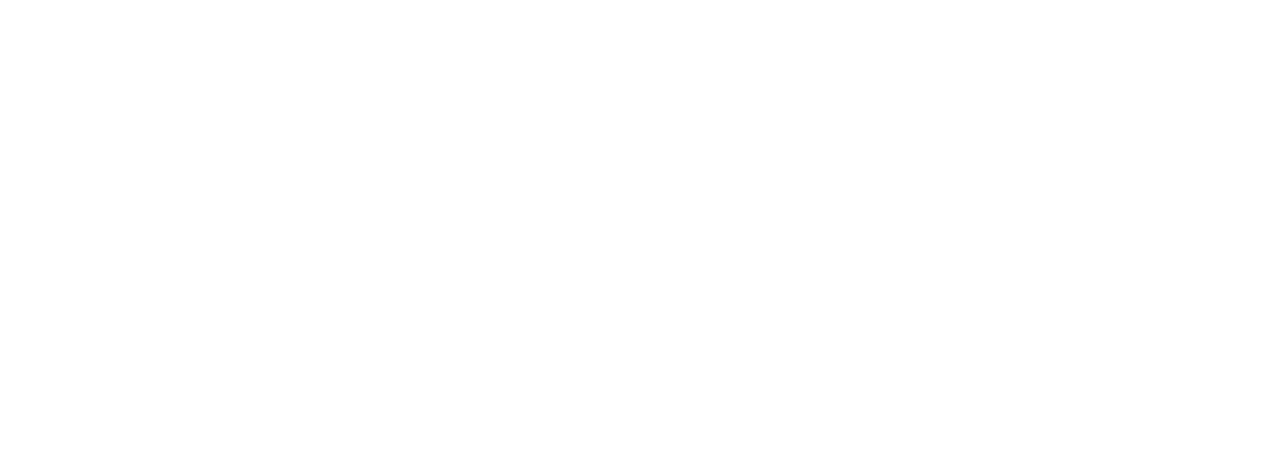
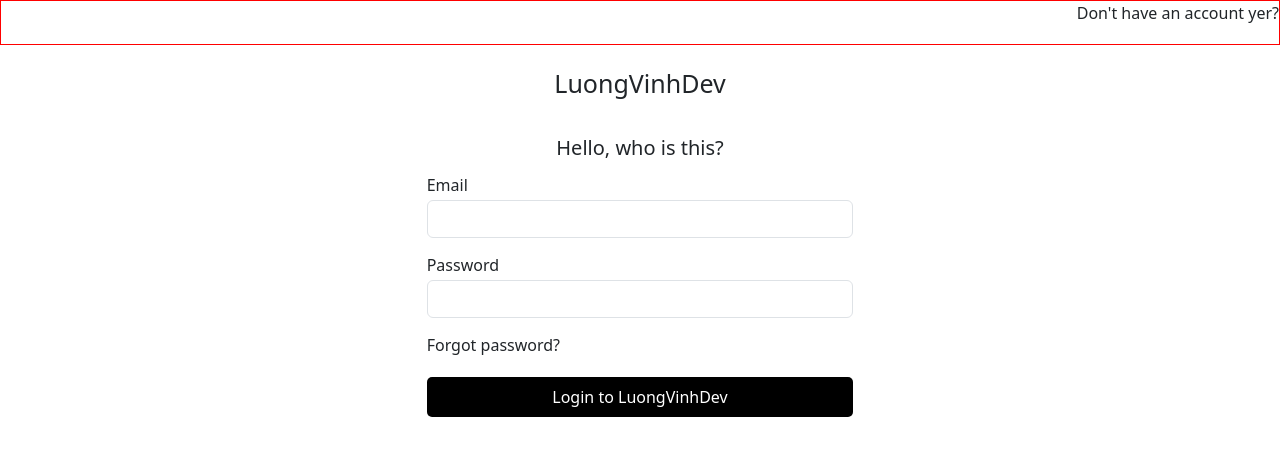
Before and after one commit to LuongVinh04/React-Ultimate, a React (Create React App) app: page /login in a window 1280 px wide. Before the commit this address had no page. Shown: the top 456 px of the page. Built offline with nearby package versions, Linux system fonts and the light colour scheme.

Commit message:
Design Login

```diff
--- a/src/component/Admin/Content/ManageUser.js
+++ b/src/component/Admin/Content/ManageUser.js
@@ -13,8 +13,9 @@ import ModalDeleteUser from "./ModalDeleteUser";
 import TableUserPaginate from "./TableUserPaginate";
 
 const ManageUser = (props) => {
-  const LIMIT_USER = 6;
+  const LIMIT_USER = 3;
   const [pageCount, setPageCount] = useState(0);
+  const [currentPage, setCurrentPage] = useState(1);
   const [showModalCreateUser, setShowModalCreateUser] = useState(false);
   const [showModalUpdateUser, setShowModalUpdateUser] = useState(false);
   const [showModalViewUser, setShowModalViewUser] = useState(false);
@@ -86,12 +87,17 @@ const ManageUser = (props) => {
             handleClickBtnDelete={handleClickBtnDelete}
             fetchListUsersWithPaginate={fetchListUsersWithPaginate}
             pageCount={pageCount}
+            currentPage={currentPage}
+            setCurrentPage={setCurrentPage}
           />
         </div>
         <ModalCreateUser
           show={showModalCreateUser}
           setShow={setShowModalCreateUser}
           fetchListUsers={fetchListUsers}
+          fetchListUsersWithPaginate={fetchListUsersWithPaginate}
+          currentPage={currentPage}
+          setCurrentPage={setCurrentPage}
         />
         <ModalUpdateUser
           show={showModalUpdateUser}
@@ -99,18 +105,27 @@ const ManageUser = (props) => {
           dataUpdate={dataUpdate}
           fetchListUsers={fetchListUsers}
           resetUpdateData={resetUpdateData}
+          fetchListUsersWithPaginate={fetchListUsersWithPaginate}
+          currentPage={currentPage}
+          setCurrentPage={setCurrentPage}
         ></ModalUpdateUser>
         <ModalViewUser
           show={showModalViewUser}
           setShow={setShowModalViewUser}
           dataUser={dataUpdate}
           resetUserData={resetUpdateData}
+          fetchListUsersWithPaginate={fetchListUsersWithPaginate}
+          currentPage={currentPage}
+          setCurrentPage={setCurrentPage}
         />
         <ModalDeleteUser
           show={showModalDeleteUser}
           setShow={setShowModalDeleteUser}
           dataDelete={dataDelete}
           fetchListUsers={fetchListUsers}
+          fetchListUsersWithPaginate={fetchListUsersWithPaginate}
+          currentPage={currentPage}
+          setCurrentPage={setCurrentPage}
         />
       </div>
     </div>
--- a/src/component/Admin/Content/ModalCreateUser.js
+++ b/src/component/Admin/Content/ModalCreateUser.js
@@ -69,7 +69,9 @@ const ModalCreateUser = (props) => {
     if (data && data.EC === 0) {
       toast.success(data.EM);
       handleClose();
-      await props.fetchListUsers();
+      // await props.fetchListUsers();
+      props.setCurrentPage(1);
+      await props.fetchListUserWithPaginate(1);
     }
 
     if (data && data.EC !== 0) {
--- a/src/component/Admin/Content/ModalDeleteUser.js
+++ b/src/component/Admin/Content/ModalDeleteUser.js
@@ -14,7 +14,9 @@ const ModalDeleteUser = (props) => {
     if (data && data.EC === 0) {
       toast.success(data.EM);
       handleClose();
-      await props.fetchListUsers();
+      // await props.fetchListUsers();
+      props.setCurrentPage(1);
+      await props.fetchListUserWithPaginate(1);
     }
 
     if (data && data.EC !== 0) {
--- a/src/component/Admin/Content/ModalUpdateUser.js
+++ b/src/component/Admin/Content/ModalUpdateUser.js
@@ -84,6 +84,7 @@ const ModalUpdateUser = (props) => {
       toast.success(data.EM);
       handleClose();
       await props.fetchListUsers();
+      await props.fetchListUserWithPaginate(props.currentPage);
     }
 
     if (data && data.EC !== 0) {
--- a/src/component/Admin/Content/TableUserPaginate.js
+++ b/src/component/Admin/Content/TableUserPaginate.js
@@ -5,6 +5,7 @@ const TableUserPaginate = (props) => {
   const { listUsers, pageCount } = props;
   const handlePageClick = (event) => {
     props.fetchListUsersWithPaginate(+event.selected + 1);
+    props.setCurrentPage(+event.selected + 1);
     console.log(`User requested page number ${event.selected}`);
   };
   return (
@@ -79,6 +80,7 @@ const TableUserPaginate = (props) => {
           containerClassName="pagination"
           activeClassName="active"
           renderOnZeroPageCount={null}
+          forcePage={props.currentPage - 1}
         />
       </div>
     </>
--- /dev/null
+++ b/src/component/Auth/Login.js
@@ -0,0 +1,45 @@
+import { useState } from "react";
+import "./Login.scss";
+const Login = (props) => {
+  const [email, setEmail] = useState("");
+  const [password, setPassword] = useState("");
+
+  const handleLogin = () => {
+    alert("Login");
+  };
+  return (
+    <div className="login-container">
+      <div className="header">Don't have an account yer?</div>
+      <div className="title col-4 mx-auto">LuongVinhDev</div>
+      <div className="welcome col-4 mx-auto">Hello, who is this?</div>
+      <div className="content-form col-4 mx-auto">
+        <div className="form-group">
+          <label>Email</label>
+          <input
+            type={"email"}
+            className="form-control"
+            value={email}
+            onChange={(event) => setEmail(event.target.value)}
+          ></input>
+        </div>
+        <div className="form-group">
+          <label>Password</label>
+          <input
+            type={"password"}
+            className="form-control"
+            value={password}
+            onChange={(event) => setPassword(event.target.value)}
+          ></input>
+        </div>
+        <span className="forget-password">Forgot password?</span>
+        <div>
+          <button className="btn-submit" onClick={() => handleLogin()}>
+            Login to LuongVinhDev
+          </button>
+        </div>
+      </div>
+    </div>
+  );
+};
+
+export default Login;
--- /dev/null
+++ b/src/component/Auth/Login.scss
@@ -0,0 +1,37 @@
+.login-container {
+    .header{
+        height: 45px;
+        text-align: right;
+        border: 1px solid red;
+    }
+
+    .title {
+        font-size: 25px;
+        padding: 20px 0;
+        text-align: center;
+    }
+
+    .welcome {
+        font-size: 20px;
+        padding: 10px 0;
+        text-align: center;
+    }
+
+    .content-form {
+
+        input {
+            margin-bottom: 15px ;
+            margin-top: 3px;
+
+        }
+        button {
+            width: 100%;
+            height: 40px;
+            border: none;
+            border-radius: 5px;
+            margin: 20px 0;
+            color: white;
+            background-color: black;
+        }
+    }
+}
--- a/src/component/Header/Header.js
+++ b/src/component/Header/Header.js
@@ -2,9 +2,14 @@ import Container from "react-bootstrap/Container";
 import Nav from "react-bootstrap/Nav";
 import Navbar from "react-bootstrap/Navbar";
 import NavDropdown from "react-bootstrap/NavDropdown";
-import { NavLink } from "react-router-dom";
+import { NavLink, useNavigate } from "react-router-dom";
 
 const Header = () => {
+  const navigate = useNavigate();
+
+  const handleLogin = () => {
+    navigate("/login");
+  };
   return (
     <Navbar expand="lg" className="bg-body-tertiary">
       <Container>
@@ -29,13 +34,15 @@ const Header = () => {
             <Nav.Link href="/admin">Users</Nav.Link> */}
           </Nav>
           <Nav>
-            <nutton className="btn-login">Log in</nutton>
+            <nutton className="btn-login" onClick={() => handleLogin()}>
+              Log in
+            </nutton>
             <nutton className="btn-signup">Sign up</nutton>
-            <NavDropdown title="Settings" id="basic-nav-dropdown">
+            {/* <NavDropdown title="Settings" id="basic-nav-dropdown">
               <NavDropdown.Item>Log in</NavDropdown.Item>
               <NavDropdown.Item>Log out</NavDropdown.Item>
               <NavDropdown.Item>Profile</NavDropdown.Item>
-            </NavDropdown>
+            </NavDropdown> */}
           </Nav>
         </Navbar.Collapse>
       </Container>
--- a/src/index.js
+++ b/src/index.js
@@ -11,6 +11,7 @@ import Admin from "./component/Admin/Admin";
 import HomePage from "./component/Home/HomePage";
 import ManageUser from "./component/Admin/Content/ManageUser";
 import DashBoard from "./component/Admin/Content/DashBoard";
+import Login from "./component/Auth/Login";
 
 const root = ReactDOM.createRoot(document.getElementById("root"));
 root.render(
@@ -26,6 +27,7 @@ root.render(
           <Route index element={<DashBoard />}></Route>
           <Route path="manage-user" element={<ManageUser />}></Route>
         </Route>
+        <Route path="/login" element={<Login />}></Route>
       </Routes>
     </BrowserRouter>
 
```
